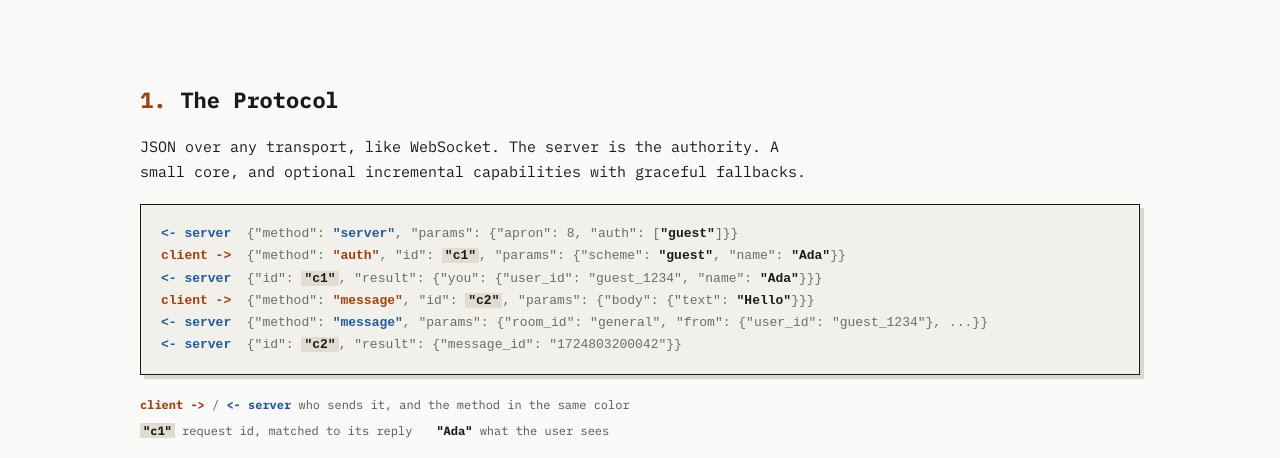
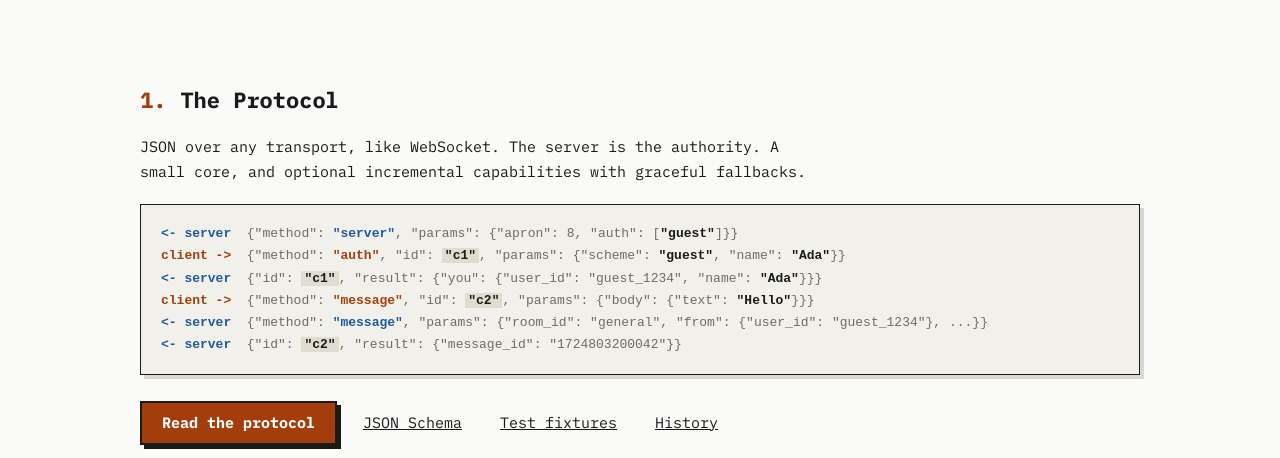
Before and after one commit to apron-chat/apron.chat, a website: page public/index.html in a window 1280 px wide. Shown: the part 311-769 px from the top of the page. Drawn offline with Linux system fonts and the light colour scheme.

Commit message:
README: Remove legend
Removed legend explaining client-server interactions and added links to protocol, JSON schema, and test fixtures.

```diff
--- a/public/index.html
+++ b/public/index.html
@@ -47,11 +47,7 @@
 <span class="server">{"method": <b>"message"</b>, "params": {"room_id": "general", "from": {"user_id": "guest_1234"}, ...}}</span>
 <span class="server">{"id": <mark>"c2"</mark>, "result": {"message_id": "1724803200042"}}</span>
 </pre>
-<p class="legend">
-<span><b class="client">client -&gt;</b> / <b class="server">&lt;- server</b> who sends it, and the method in the same color</span>
-<span><mark>"c1"</mark> request id, matched to its reply</span>
-<span><strong>"Ada"</strong> what the user sees</span>
-</p>
+
 <div class="links">
 <a class="button" href="/protocol">Read the protocol</a>
 <a href="https://github.com/shazow/apron/blob/main/schema/apron.schema.json">JSON Schema</a>
```
